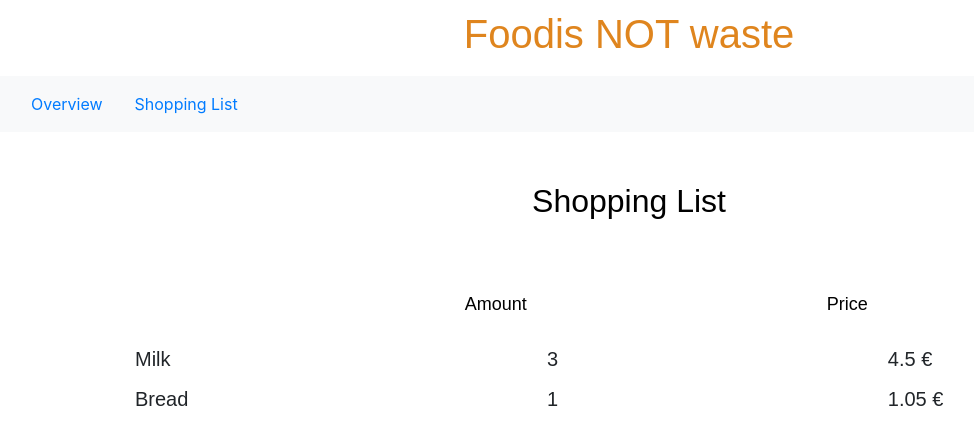
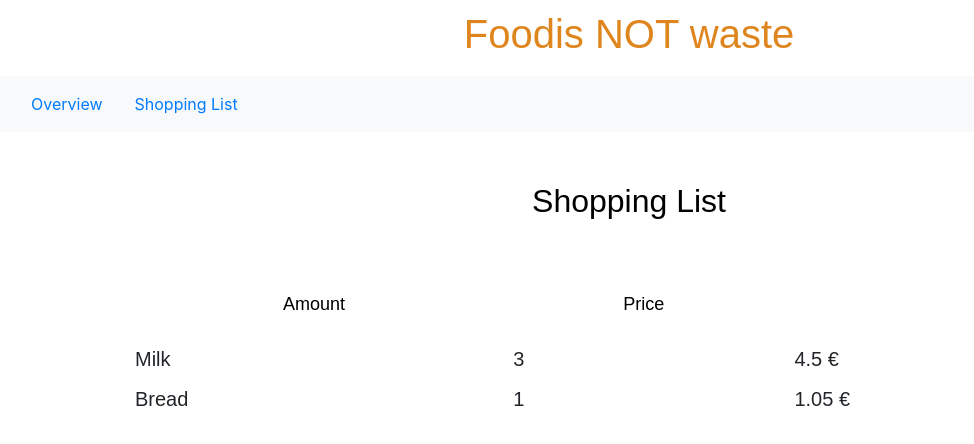
Before and after one commit to Kata-M/Foodis, a React (Create React App) app: page /ShoppingList in a window 1280 px wide. Shown: the top 444 px of the page, without its empty margins (11-985 px from the left). Built offline with nearby package versions, Linux system fonts and the light colour scheme.

Commit message:
shoppinglist css update

```diff
--- a/src/ShoppingList/ShoppingList.css
+++ b/src/ShoppingList/ShoppingList.css
@@ -9,13 +9,14 @@ thead {
     text-align: center;
 }
 
-table#simple-board p {
-    float: right;
-    margin-left: 40px;
+p#amount {
+    position: relative;
+    left: 3em;
 }
 
 p#price {
-    width: 50px;
+    position: relative;
+    right:-60px;
 }
 
 td {
```
